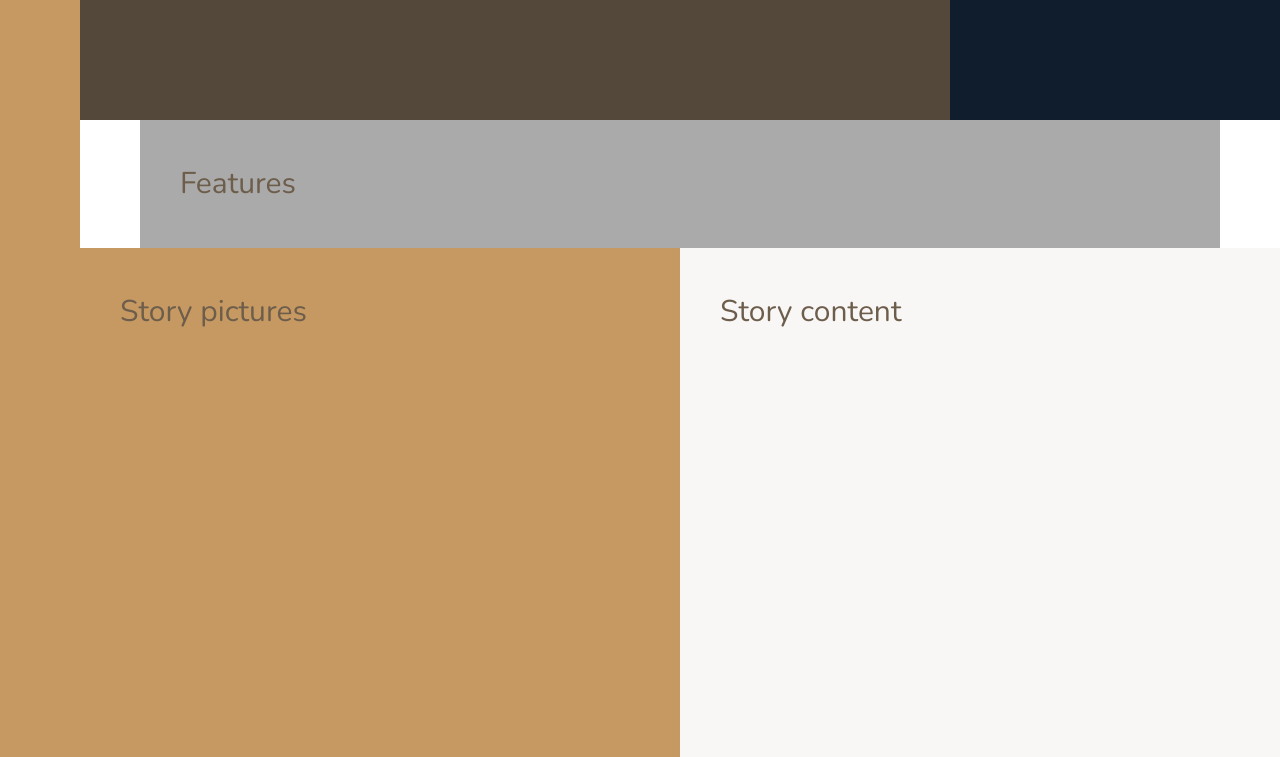
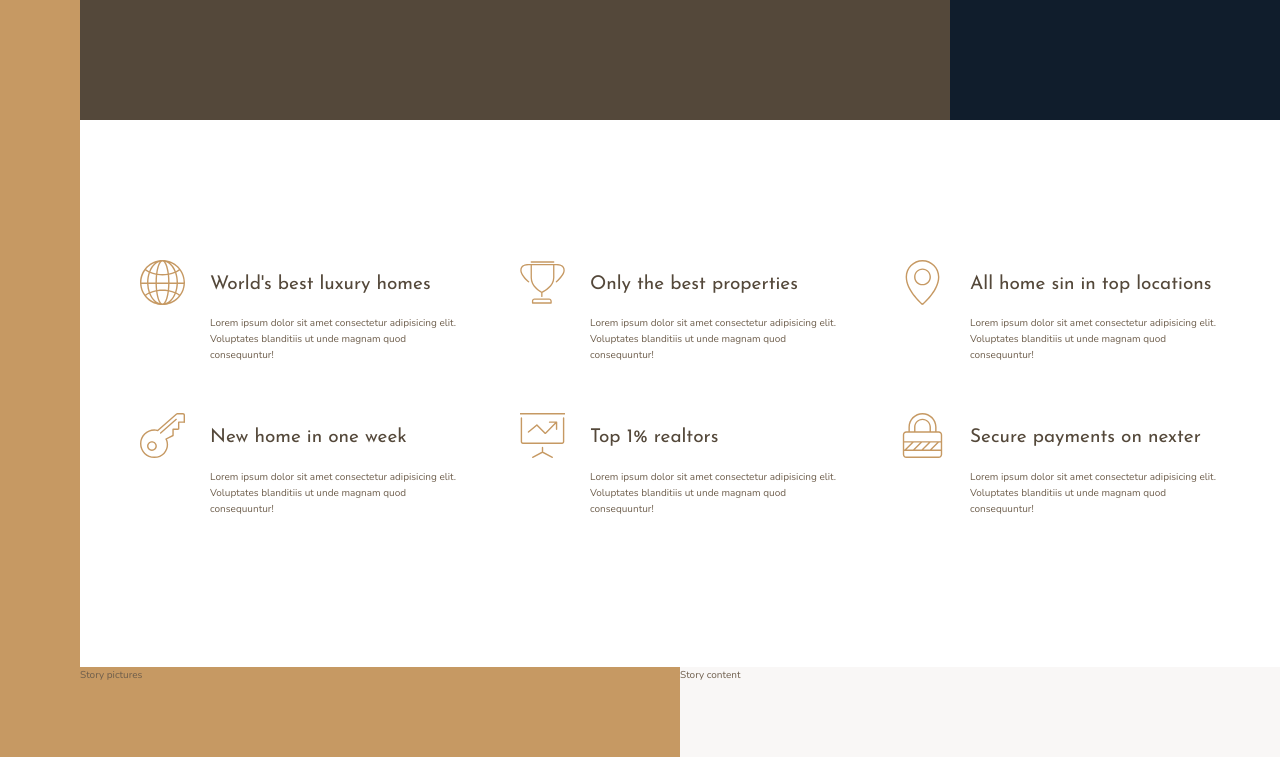
Before and after one commit to kostiantynnahula/nexter-sass, a website: page index.html in a window 1280 px wide. Shown: the part 520-1277 px from the top of the page. Drawn offline with nearby package versions, Linux system fonts and the light colour scheme.

Commit message:
Implemented the Features section

```diff
--- a/index.html
+++ b/index.html
@@ -26,7 +26,48 @@
     </div>
 
     <section class="features">
-      Features
+      <div class="feature">
+        <svg class="feature__icon">
+          <use xlink:href="img/sprite.svg#icon-global"></use>
+        </svg>
+        <h4 class="heading-4 heading-4--dark">World's best luxury homes</h4>
+        <p class="feature__text">Lorem ipsum dolor sit amet consectetur adipisicing elit. Voluptates blanditiis ut unde magnam quod consequuntur!</p>
+      </div>
+      <div class="feature">
+        <svg class="feature__icon">
+          <use xlink:href="img/sprite.svg#icon-trophy"></use>
+        </svg>
+        <h4 class="heading-4 heading-4--dark">Only the best properties</h4>
+        <p class="feature__text">Lorem ipsum dolor sit amet consectetur adipisicing elit. Voluptates blanditiis ut unde magnam quod consequuntur!</p>
+      </div>
+      <div class="feature">
+        <svg class="feature__icon">
+          <use xlink:href="img/sprite.svg#icon-map-pin"></use>
+        </svg>
+        <h4 class="heading-4 heading-4--dark">All home sin in top locations</h4>
+        <p class="feature__text">Lorem ipsum dolor sit amet consectetur adipisicing elit. Voluptates blanditiis ut unde magnam quod consequuntur!</p>
+      </div>
+      <div class="feature">
+        <svg class="feature__icon">
+          <use xlink:href="img/sprite.svg#icon-key"></use>
+        </svg>
+        <h4 class="heading-4 heading-4--dark">New home in one week</h4>
+        <p class="feature__text">Lorem ipsum dolor sit amet consectetur adipisicing elit. Voluptates blanditiis ut unde magnam quod consequuntur!</p>
+      </div>
+      <div class="feature">
+        <svg class="feature__icon">
+          <use xlink:href="img/sprite.svg#icon-presentation"></use>
+        </svg>
+        <h4 class="heading-4 heading-4--dark">Top 1% realtors</h4>
+        <p class="feature__text">Lorem ipsum dolor sit amet consectetur adipisicing elit. Voluptates blanditiis ut unde magnam quod consequuntur!</p>
+      </div>
+      <div class="feature">
+        <svg class="feature__icon">
+          <use xlink:href="img/sprite.svg#icon-lock"></use>
+        </svg>
+        <h4 class="heading-4 heading-4--dark">Secure payments on nexter</h4>
+        <p class="feature__text">Lorem ipsum dolor sit amet consectetur adipisicing elit. Voluptates blanditiis ut unde magnam quod consequuntur!</p>
+      </div>
     </section>
 
     <div class="story__pictures">
--- a/sass/_base.scss
+++ b/sass/_base.scss
@@ -38,9 +38,4 @@ body {
   display: grid;
   grid-template-rows: 80vh min-content 40vw repeat(3, min-content);
   grid-template-columns: [sidebar-start] 8rem [sidebar-end full-start] minmax(6rem, 1fr) [center-start] repeat(8, [col-start] minmax(min-content, 14rem) [col-end]) [center-end] minmax(6rem, 1fr) [full-end];
-
-  & > * {
-    padding: 40px;
-    font-size: 3rem;
-  }
 }
--- a/sass/_features.scss
+++ b/sass/_features.scss
@@ -1,5 +1,30 @@
 .features {
-  background-color: $color-grey-light-2;
+  grid-column: center-start / center-end;
 
-  grid-column: center-start / center-end;
+  margin: 15rem 0;
+
+  display: grid;
+  grid-template-columns: repeat(auto-fit, minmax(25rem, 1fr));
+  grid-gap: 6rem;
 }
+
+.feature {
+
+  display: grid;
+  grid-template-columns: min-content 1fr;
+  grid-row-gap: 1.5rem;
+  grid-column-gap: 2.5rem;
+  align-items: start;
+
+  &__icon {
+    fill: $color-primary;
+    width: 4.5rem;
+    height: 4.5rem;
+    grid-row: 1 / span 2;
+    transform: translateY(-1rem);
+  }
+
+  &__content {
+    font-size: 1.7rem;
+  }
+}
--- a/sass/_typography.scss
+++ b/sass/_typography.scss
@@ -0,0 +1,26 @@
+%heading {
+  font-family: $font-display;
+  font-weight: 400;
+}
+
+.heading-1 {
+  @extend %heading;
+}
+.heading-2 {
+  @extend %heading;
+}
+.heading-3 {
+  @extend %heading;
+}
+.heading-4 {
+  @extend %heading;
+  font-size: 1.9rem;
+
+  &--light {
+    color: $color-grey-light-1;
+  }
+
+  &--dark {
+    color: $color-grey-dark-1;
+  }
+}
```
Also changed, not shown: css/style.css.
